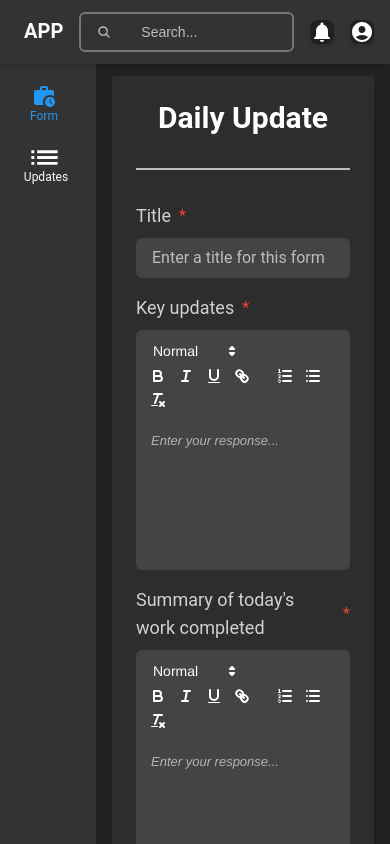
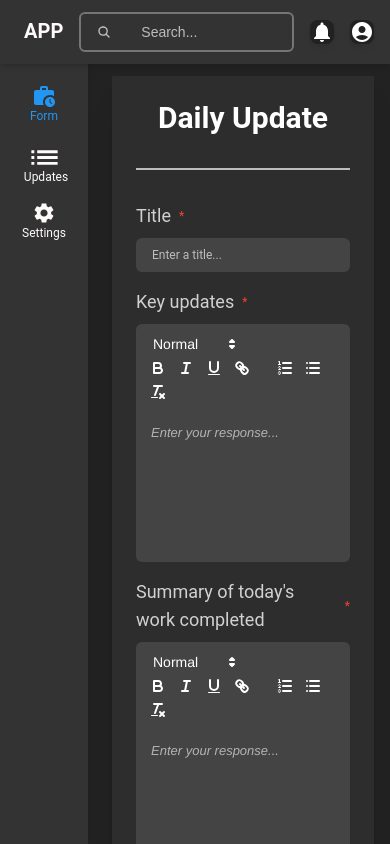
Before and after one commit to smritiNep/clone_from, a React (Vite) app: page / in a window 390 px wide. Shown: the top 844 px of the page. Built offline with nearby package versions, Linux system fonts and the light colour scheme.

Commit message:
Fixed side nav hover issue

```diff
--- a/src/components/layouts/Header.jsx
+++ b/src/components/layouts/Header.jsx
@@ -14,6 +14,7 @@ import {
   List as ListIcon,
   Notifications,
   AccountCircle,
+  Settings,
 } from "@mui/icons-material";
 import { Link, useNavigate, useLocation } from "react-router-dom";
 
@@ -40,6 +41,10 @@ const Header = ({ onSearch }) => {
     console.log("Profile clicked");
   };
 
+  const handleSettingsClick = () => {
+    console.log("Settings clicked");
+  };
+
   const handleSearchChange = (e) => {
     setSearchQuery(e.target.value);
     onSearch(e.target.value);
@@ -49,6 +54,7 @@ const Header = ({ onSearch }) => {
 
   return (
     <div>
+      {/* Navbar */}
       <Navbar
         color="grey"
         className="fixed top-0 max-w-screen-3xl left-0 w-full z-10 bg-[#333333] px-4 py-3 rounded-none"
@@ -63,6 +69,7 @@ const Header = ({ onSearch }) => {
             APP
           </Typography>
 
+          {/* Search filter section */}
           <div className="flex items-center ml-auto space-x-4">
             <div className="flex px-7 py-2 rounded-md border-2 border-gray-600 overflow-hidden max-w-md mx-auto font-[sans-serif] focus-within:border-blue-500 transition-colors relative">
               <IoSearch
@@ -89,27 +96,39 @@ const Header = ({ onSearch }) => {
         </div>
       </Navbar>
 
-      <Card className="fixed top-[4rem] left-0 h-[calc(100vh-4rem)] w-[6rem] p-1 bg-[#333333] rounded-none shadow-s border-none">
+      {/* Side Bar */}
+      <Card className="fixed top-[4rem] left-0 h-[calc(100vh-4rem)] w-[5.5rem] p-1 bg-[#333333] rounded-none shadow-s border-none">
         <TailwindList>
           <ListItem
-            className={`text-[#FFFAFA] p-2 w-[4rem] flex flex-col items-center justify-center hover:text-blue-500 hover:bg-transparent focus:ring-0 focus:outline-none active:bg-transparent ${isActive('/')}`}
+            className={`text-[#FFFAFA] p-2 w-[4rem] flex flex-col items-center justify-center hover:text-blue-500 hover:bg-gray-800  focus:bg-transparent active:bg-transparent focus:text-blue-500 active:text-blue-500 ${isActive('/')}`}
             onClick={handleFormClick}
           >
             <ListItemPrefix>
               <WorkHistory className="ml-4" />
             </ListItemPrefix>
-            <Link to="/" className="text-xs hover:text-blue-500">Form</Link>
+            <Link to="/" className="text-xs hover:text-blue-500 focus:text-blue-500 active:text-blue-500">Form</Link>
           </ListItem>
 
           <ListItem
-            className={`text-[#FFFAFA] p-1 w-[4rem] flex flex-col items-center justify-center hover:text-blue-500 hover:bg-transparent focus:ring-0 focus:outline-none active:bg-transparent ${isActive('/updates')}`}
+            className={`text-[#FFFAFA] p-1 w-[4rem] flex flex-col items-center justify-center hover:text-blue-500 hover:bg-gray-800 focus:bg-transparent active:bg-transparent focus:text-blue-500 active:text-blue-500 ${isActive('/updates')}`}
             onClick={handleUpdatesClick}
           >
             <ListItemPrefix>
               <ListIcon fontSize="large" className="ml-4" />
             </ListItemPrefix>
-            <Link to="/updates" className="text-xs ml-[4px] mt-[-6px] hover:text-blue-500">Updates</Link>
+            <Link to="/updates" className="text-xs ml-[4px] mt-[-6px] hover:text-blue-500 focus:text-blue-500 active:text-blue-500">Updates</Link>
           </ListItem>
+
+          <ListItem
+            className={`text-[#FFFAFA] p-2 w-[4rem] flex flex-col items-center justify-center hover:text-blue-500 hover:bg-gray-800  focus:bg-transparent active:bg-transparent focus:text-blue-500 active:text-blue-500 ${isActive('#')}`}
+            onClick={handleSettingsClick}
+          >
+            <ListItemPrefix>
+              <Settings className="ml-4" />
+            </ListItemPrefix>
+            <Link to="#" className="text-xs hover:text-blue-500 focus:text-blue-500 active:text-blue-500">Settings</Link>
+          </ListItem>
+
         </TailwindList>
       </Card>
     </div>
--- a/src/index.css
+++ b/src/index.css
@@ -6,6 +6,21 @@
 body{
     background-color: #636363;
 }
+
+/* Tablets */
+@media (max-width: 768px) {
+  body {
+      font-size: 14px;
+  }
+}
+
+/* Mobile phones */
+@media (max-width: 480px) {
+  body {
+      font-size: 12px;
+  }
+}
+
 .ql-editor {
     color: white !important;
   }
@@ -47,7 +62,7 @@ body{
       255,
       255,
       0.2
-    ); /* Example hover background */
+    ); /*  hover background */
   }
 
   .ql-toolbar button:hover .ql-stroke {
--- a/src/pages/form/Form.jsx
+++ b/src/pages/form/Form.jsx
@@ -70,8 +70,14 @@ const Form = () => {
     },
   });
 
+  // Custom handler for ReactQuill
   const handleQuillChange = (fieldName, value) => {
-    setValue(fieldName, value);
+    // Numeric list items
+    const correctedValue = value.replace(
+      /<li>(\d+)\./g,
+      (match, p1) => `<li value="${p1}">${p1}.`
+    );
+    setValue(fieldName, correctedValue);
   };
 
   const onSubmit = (data) => {
@@ -83,6 +89,7 @@ const Form = () => {
     storedData.push(formDataWithId);
     localStorage.setItem("formData", JSON.stringify(storedData));
 
+  //  toster design
     console.log("Form Submitted", formDataWithId);
     toast.success("Form submitted successfully!", {
       position: "top-right",
@@ -119,7 +126,7 @@ const Form = () => {
           <input
             type="text"
             {...register("title")}
-            placeholder="Enter a title for this form"
+            placeholder="Enter a title..."
             className="w-full px-4 py-2 bg-[#444] border-[#444] focus:border-[#007bff] text-white rounded-md"
           />
           {errors.title && (
--- a/src/pages/list/Edit.jsx
+++ b/src/pages/list/Edit.jsx
@@ -7,7 +7,7 @@ import "react-toastify/dist/ReactToastify.css";
 import { useParams, useNavigate } from "react-router-dom";
 import ReactQuill from "react-quill";
 import "react-quill/dist/quill.snow.css";
-import { useDropzone } from "react-dropzone"; // Import react-dropzone
+import { useDropzone } from "react-dropzone";
 
 // Validation schema with Yup
 const schema = Yup.object().shape({
@@ -60,7 +60,7 @@ const Edit = () => {
       setValue("summary", formData.summary);
       setValue("upComming", formData.upComming);
       setValue("radioButton", formData.radioButton);
-      setValue("needHelp", formData.needHelp);
+      setValue("needHelp", formData.needHelp || ""); // Ensure needHelp is registered
       setValue("additional", formData.additional);
       setValue("images", formData.images || []);
     }
@@ -85,7 +85,7 @@ const Edit = () => {
         reader.onloadend = () => {
           newFiles.push(reader.result); // Store base64 string
           newPreviews.push(reader.result); // For preview
-          setValue("images", newFiles);
+          setValue("images", newFiles, { shouldValidate: true });
           setImagePreviews(newPreviews);
         };
         reader.readAsDataURL(file); // Convert file to base64
@@ -94,7 +94,7 @@ const Edit = () => {
   });
 
   const handleQuillChange = (fieldName, value) => {
-    setValue(fieldName, value);
+    setValue(fieldName, value, { shouldValidate: true }); // Force validation
   };
 
   const onSubmit = (data) => {
```
